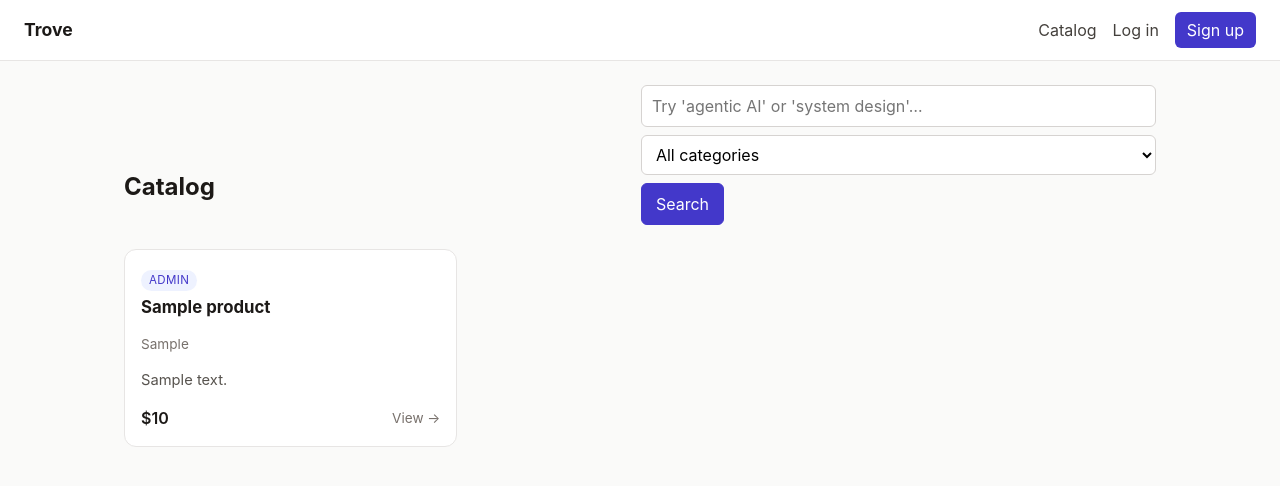
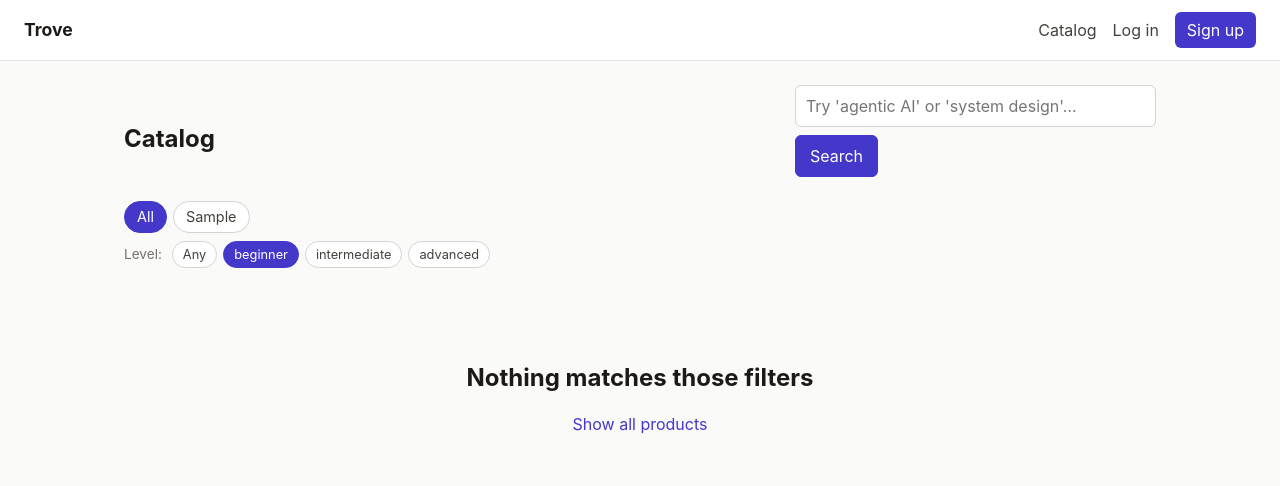
Before and after one commit to vajapravin/trove-ecommerce-recommendation, a FastAPI app: page /catalog?level=beginner in a window 1280 px wide. Shown: the top 486 px of the page. Run offline with FastAPI, Linux system fonts and the light colour scheme; tables that the repository leaves empty hold one stand-in row (values such as "Sample post").

Commit message:
feat: Trove rebrand + admin edit + catalog filters + related products + mesh health
- Rebrand SmartReco → Trove across templates, config, cookies, DB name, admin email
- Add /admin/products/{id}/edit page with image URL preview
- Add category chips + level filter on /catalog
- Add 'You might also like' semantic strip on product detail (Chroma kNN, zero LLM cost)
- Add /admin/mesh-health dashboard (chat + embed pings, SQLite/Chroma sync)
- Smarter catalog empty states

```diff
--- a/app/__init__.py
+++ b/app/__init__.py
@@ -1,3 +1,3 @@
-"""Trove — agentic course recommendation platform."""
+"""Trove — agentic e-commerce recommendation platform."""
 
-__version__ = "0.1.0"
+__version__ = "0.2.0"
--- a/app/config.py
+++ b/app/config.py
@@ -21,7 +21,7 @@ class Settings(BaseSettings):
 
     # --- Mesh API (mandatory — all LLM calls go through here) ---------------
     MESH_API_KEY: str = ""
-    MESH_BASE_URL: str = "https://api.mesh.io/v1"
+    MESH_BASE_URL: str = "https://api.meshapi.ai/v1"
     MESH_CHAT_MODEL: str = "openai/gpt-4o-mini"
     MESH_EMBED_MODEL: str = "openai/text-embedding-3-small"
 
--- a/app/main.py
+++ b/app/main.py
@@ -171,8 +171,8 @@ async def lifespan(app: FastAPI):
 def create_app() -> FastAPI:
     app = FastAPI(
         title="Trove",
-        description="Agentic course recommendation platform",
-        version="0.1.0",
+        description="Agentic e-commerce recommendation platform",
+        version="0.2.0",
         lifespan=lifespan,
     )
 
--- a/app/routers/catalog.py
+++ b/app/routers/catalog.py
@@ -17,37 +17,70 @@ router = APIRouter(tags=["catalog"])
 templates = Jinja2Templates(directory="app/templates")
 
 
+VALID_LEVELS = {"beginner", "intermediate", "advanced"}
+
+
 @router.get("/catalog")
 def catalog(
     request: Request,
     q: Optional[str] = Query(None, description="Search query"),
     category: Optional[str] = Query(None),
+    level: Optional[str] = Query(None),
     db: Session = Depends(get_db),
     user: User | None = Depends(current_user),
 ):
-    """List products. If `q` is present, use semantic search; otherwise plain listing."""
+    """List products.
+
+    * If ``q`` is present, do a semantic search via Chroma.
+    * Otherwise SQL-list with optional category/level filters.
+    * Level filter is validated against ``VALID_LEVELS`` — anything else is
+      silently ignored so a stale URL doesn't 400.
+    """
+    if level and level not in VALID_LEVELS:
+        level = None
+
     products: list[Product] = []
-    semantic_hits = []
 
     if q:
-        # Semantic search via Chroma
+        # Semantic search via Chroma with metadata filtering.
+        # Chroma's `where` accepts one clause; combine with $and for multi-field.
+        where: dict = {}
+        clauses = []
+        if category:
+            clauses.append({"category": category})
+        if level:
+            clauses.append({"level": level})
+        if len(clauses) == 1:
+            where = clauses[0]
+        elif len(clauses) > 1:
+            where = {"$and": clauses}
+
         try:
-            where = {"category": category} if category else None
-            semantic_hits = vector_store.query_products(q, n_results=20, where=where)
+            hits = vector_store.query_products(q, n_results=20, where=where or None)
         except Exception:
-            semantic_hits = []
-        # Map back to SQL products in the same order (keeping the vector ranking)
-        if semantic_hits:
-            ids = [h["product_id"] for h in semantic_hits]
-            found = {p.id: p for p in db.query(Product).filter(Product.id.in_(ids), Product.is_active == True).all()}  # noqa: E712
+            hits = []
+
+        if hits:
+            ids = [h["product_id"] for h in hits]
+            found = {
+                p.id: p
+                for p in db.query(Product)
+                .filter(Product.id.in_(ids), Product.is_active == True)  # noqa: E712
+                .all()
+            }
             products = [found[i] for i in ids if i in found]
     else:
         query = db.query(Product).filter(Product.is_active == True)  # noqa: E712
         if category:
             query = query.filter(Product.category == category)
+        if level:
+            query = query.filter(Product.level == level)
         products = query.order_by(Product.created_at.desc()).limit(60).all()
 
-    categories = [row[0] for row in db.query(Product.category).distinct().order_by(Product.category).all()]
+    categories = [
+        row[0]
+        for row in db.query(Product.category).distinct().order_by(Product.category).all()
+    ]
 
     return templates.TemplateResponse(
         request,
@@ -57,7 +90,9 @@ def catalog(
             "products": products,
             "q": q or "",
             "category": category or "",
+            "level": level or "",
             "categories": categories,
+            "levels": ["beginner", "intermediate", "advanced"],
         },
     )
 
@@ -72,8 +107,26 @@ def product_detail(
     product = db.get(Product, product_id)
     if product is None or not product.is_active:
         raise HTTPException(status_code=404, detail="Product not found")
+
+    # "You might also like" — pure Chroma kNN, no LLM call.
+    related: list[Product] = []
+    try:
+        hits = vector_store.related_products(product.id, n_results=4)
+        if hits:
+            ids = [h["product_id"] for h in hits]
+            found = {
+                p.id: p
+                for p in db.query(Product)
+                .filter(Product.id.in_(ids), Product.is_active == True)  # noqa: E712
+                .all()
+            }
+            related = [found[i] for i in ids if i in found]
+    except Exception:
+        # Best-effort: never break product page if Chroma is unavailable.
+        related = []
+
     return templates.TemplateResponse(
         request,
         "product.html",
-        {"user": user, "product": product},
+        {"user": user, "product": product, "related": related},
     )
--- a/app/static/css/style.css
+++ b/app/static/css/style.css
@@ -135,3 +135,61 @@ button:hover, .button:hover { opacity: 0.92; }
 .small { font-size: 0.85rem; }
 .empty-state { padding: 48px 0; text-align: center; }
 .empty-state h2 { margin-bottom: 8px; }
+
+/* ---------- Chip strip (catalog filters) ---------- */
+.chip-strip {
+  display: flex; flex-direction: column; gap: 8px;
+  margin: 8px 0 24px 0;
+}
+.chip-group { display: flex; flex-wrap: wrap; gap: 6px; align-items: center; }
+.chip-label { font-size: 0.85rem; color: #78716c; margin-right: 4px; }
+.chip {
+  display: inline-block; padding: 4px 12px;
+  background: #fff; border: 1px solid #d6d3d1;
+  border-radius: 999px; font-size: 0.9rem; color: #44403c;
+  text-decoration: none;
+}
+.chip:hover { background: #f5f5f4; text-decoration: none; }
+.chip.small { font-size: 0.8rem; padding: 3px 10px; }
+.chip.active {
+  background: #4338ca; color: #fff; border-color: #4338ca;
+}
+.chip.active:hover { background: #3730a3; }
+
+/* ---------- Related products strip on product detail ---------- */
+.related { margin-top: 48px; }
+.related h2 { font-size: 1.25rem; margin-bottom: 16px; }
+
+/* ---------- Admin toolbar ---------- */
+.admin-toolbar {
+  display: flex; justify-content: space-between; align-items: center;
+  margin-bottom: 8px;
+}
+.admin-toolbar h1 { margin: 0; }
+.row-actions { display: flex; gap: 12px; align-items: center; }
+.card-form {
+  background: #fff; border: 1px solid #e7e5e4;
+  border-radius: 12px; padding: 20px; max-width: 720px;
+}
+.image-preview {
+  max-width: 240px; max-height: 160px; border-radius: 8px;
+  border: 1px solid #e7e5e4; object-fit: cover;
+}
+
+/* ---------- Mesh health dashboard ---------- */
+.health-grid {
+  display: grid; gap: 16px; margin: 24px 0;
+  grid-template-columns: repeat(auto-fit, minmax(240px, 1fr));
+}
+.health-card {
+  padding: 16px 20px; background: #fff;
+  border: 1px solid #e7e5e4; border-radius: 12px;
+}
+.health-card h3 { margin-top: 0; font-size: 1rem; color: #44403c; }
+.health-card dl { margin: 0; }
+.health-card dt { font-size: 0.8rem; color: #78716c; margin-top: 8px; }
+.health-card dd { margin: 2px 0 0 0; font-family: ui-monospace, "SF Mono", Menlo, monospace; font-size: 0.9rem; }
+.health-card code { font-size: 0.85rem; word-break: break-all; }
+.status { font-weight: 600; margin: 8px 0 4px 0; }
+.status.ok { color: #15803d; }
+.status.fail { color: #b91c1c; }
--- a/app/static/js/tracker.js
+++ b/app/static/js/tracker.js
@@ -1,6 +1,6 @@
 /*
  * Trove behavioral tracker
- * ----------------------------
+ * ------------------------
  * Buffers events on the client and flushes them in batches so tracking never
  * blocks the UI. Key properties:
  *
--- a/app/templates/catalog.html
+++ b/app/templates/catalog.html
@@ -6,15 +6,30 @@
     <h1>Catalog</h1>
     <form method="get" action="/catalog" class="search-bar" data-track-search="true">
       <input type="search" name="q" value="{{ q }}" placeholder="Try 'agentic AI' or 'system design'…" autocomplete="off">
-      <select name="category">
-        <option value="">All categories</option>
-        {% for c in categories %}
-          <option value="{{ c }}" {% if c == category %}selected{% endif %}>{{ c }}</option>
-        {% endfor %}
-      </select>
       <button type="submit" class="primary">Search</button>
     </form>
   </header>
+
+  {# Chip strip: categories + levels. Selecting a chip preserves the current query. #}
+  <div class="chip-strip">
+    <div class="chip-group">
+      <a class="chip {% if not category %}active{% endif %}"
+         href="/catalog?{% if q %}q={{ q }}&{% endif %}{% if level %}level={{ level }}{% endif %}">All</a>
+      {% for c in categories %}
+        <a class="chip {% if c == category %}active{% endif %}"
+           href="/catalog?category={{ c }}{% if q %}&q={{ q }}{% endif %}{% if level %}&level={{ level }}{% endif %}">{{ c }}</a>
+      {% endfor %}
+    </div>
+    <div class="chip-group level-group">
+      <span class="chip-label">Level:</span>
+      <a class="chip small {% if not level %}active{% endif %}"
+         href="/catalog?{% if q %}q={{ q }}&{% endif %}{% if category %}category={{ category }}{% endif %}">Any</a>
+      {% for l in levels %}
+        <a class="chip small {% if l == level %}active{% endif %}"
+           href="/catalog?level={{ l }}{% if q %}&q={{ q }}{% endif %}{% if category %}&category={{ category }}{% endif %}">{{ l }}</a>
+      {% endfor %}
+    </div>
+  </div>
 
   {% if products %}
     <div class="product-grid">
@@ -33,12 +48,21 @@
     </div>
   {% else %}
     <div class="empty-state">
-      <h2>Nothing here yet</h2>
-      <p class="muted">
-        {% if q %}No matches for "{{ q }}". Try a broader search.
-        {% else %}The catalog is empty. An admin can add products from the admin panel.
-        {% endif %}
-      </p>
+      {% if q %}
+        <h2>No matches for "{{ q }}"</h2>
+        <p class="muted">
+          Try a broader term
+          {% if category or level %}
+            — or <a href="/catalog?q={{ q }}">clear the filters</a>.
+          {% else %}.{% endif %}
+        </p>
+      {% elif category or level %}
+        <h2>Nothing matches those filters</h2>
+        <p class="muted"><a href="/catalog">Show all products</a></p>
+      {% else %}
+        <h2>Nothing here yet</h2>
+        <p class="muted">The catalog is empty. An admin can add products from the admin panel.</p>
+      {% endif %}
     </div>
   {% endif %}
 </section>
--- a/app/templates/index.html
+++ b/app/templates/index.html
@@ -4,8 +4,8 @@
 <section class="hero">
   <h1>Welcome back, {{ user.email.split('@')[0] }} 👋</h1>
   <p class="lead">
-    Browse the catalog and we'll learn what you're into.
-    Your personalized recommendations refresh as you explore.
+    Every catalog has treasure — we find yours.
+    Browse around and we'll learn what you're into; your recommendations refresh as you explore.
   </p>
   <div class="hero-actions">
     <a class="button primary" href="/catalog">Browse catalog</a>
```
Also changed, not shown: app/routers/products.py (+66 -11 lines), app/templates/admin_health.html (added, +51 -0 lines), app/templates/admin_product_edit.html (added, +33 -0 lines), app/templates/admin_products.html (+8 -4 lines), app/templates/product.html (+22 -0 lines), app/vector_store.py (+47 -0 lines).
